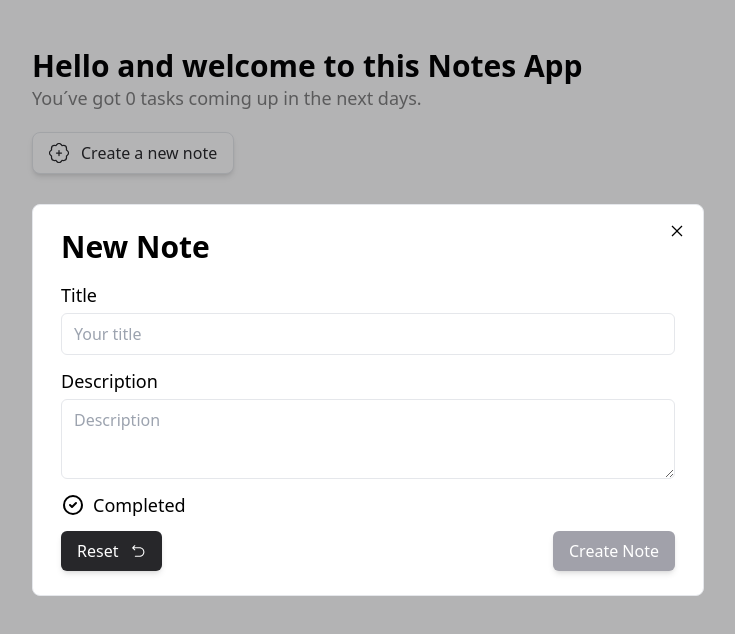
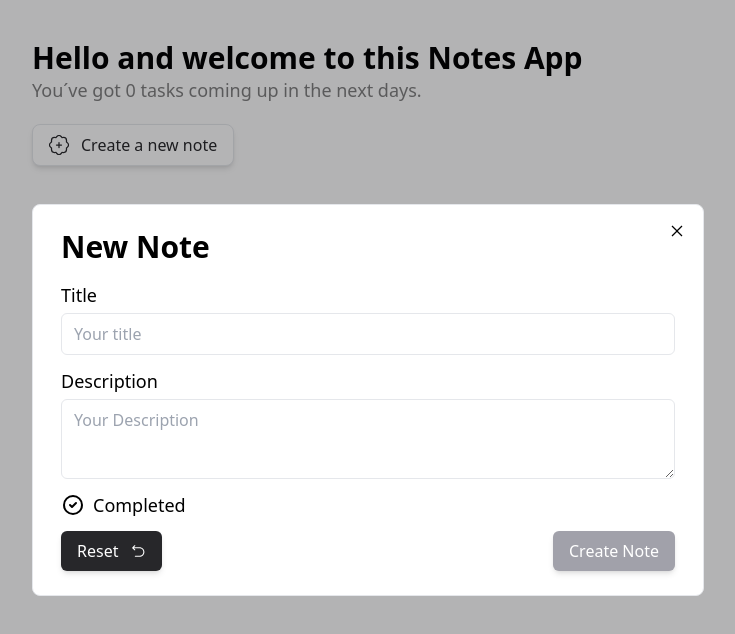
Before and after one commit to codewithsebas/Todo-List, a Next.js app: page / in a window 1280 px wide. Both pictures are taken after a click on the button "Create a new note". Shown: the top 634 px of the page, without its empty margins (272-1007 px from the left). Built offline with nearby package versions, Linux system fonts and the light colour scheme.

Commit message:
Fix bug design & placeholder

```diff
--- a/components/TaskForm.js
+++ b/components/TaskForm.js
@@ -93,7 +93,7 @@ const TaskForm = ({ setNewTask }) => {
             className="outline-none font-base font-medium border py-2 px-3 rounded-md w-full h-20 duration-200 focus:border-sky-200 placeholder:font-normal"
             name="description"
             onChange={handleChange}
-            placeholder="Description"
+            placeholder="Your Description"
             maxLength="300"
             cols="10"
             value={task.description}
--- a/pages/index.js
+++ b/pages/index.js
@@ -22,7 +22,7 @@ const Home = () => {
         <title>Notes App!</title>
       </Head>
       <main className="bg-[#fdfdfd] w-full h-screen flex flex-col gap-5 justify-start items-center px-4">
-        <nav className="w-full max-w-2xl mt-12">
+        <nav className="w-full max-w-2xl mt-10">
           <h1 className="font-semibold text-3xl">
             Hello and welcome to this Notes App
           </h1>
@@ -54,7 +54,7 @@ const Home = () => {
         >
           <TaskForm setNewTask={setNewTask} />
         </div>
-        <div className="w-full h-full max-w-2xl mb-12 overflow-auto">
+        <div className="w-full h-full max-w-2xl overflow-auto">
           {tasks.length === 0 ? (
             <p className="w-full h-full flex items-center justify-center text-lg text-black/50 font-medium">
               Create a new Note!{" "}
```
